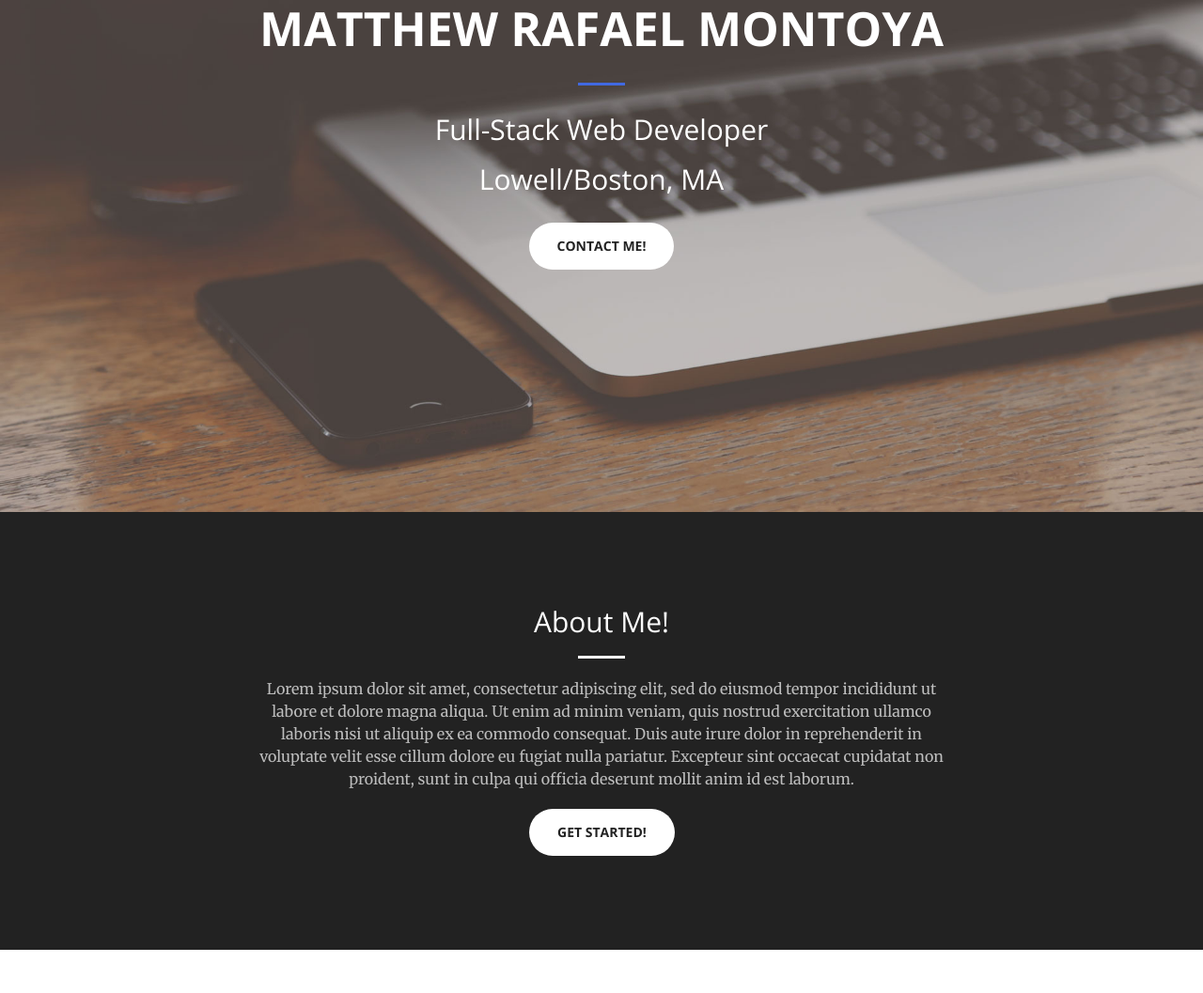
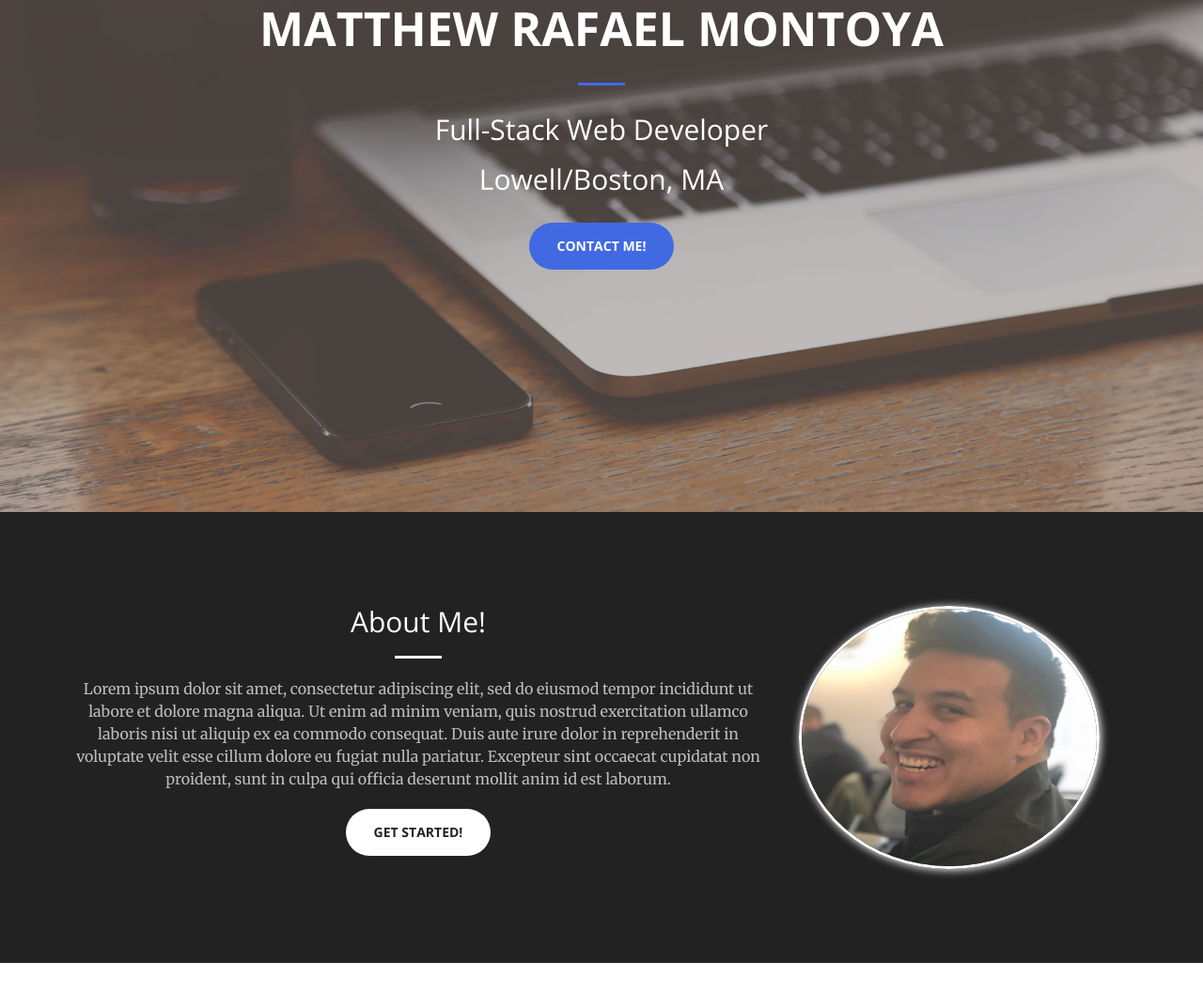
Before and after one commit to Matty-Montoya/matty-montoya.github.io, a website: page index.html in a window 1280 px wide. Shown: the part 255-1312 px from the top of the page at 94% size. Drawn offline with nearby package versions, Linux system fonts and the light colour scheme.

Commit message:
Add picture to about me section. Working on scroll reveal for the picture. Minor css properties to alter photo vh and vw

```diff
--- a/css/creative.css
+++ b/css/creative.css
@@ -52,6 +52,10 @@ p {
     color: #222222;
 }
 
+.contact-me {
+
+}
+
 .bg-primary {
   background-color: #222222;
 }
@@ -69,6 +73,7 @@ section {
   padding: 100px 0;
 }
 
+
 aside {
   padding: 50px 0;
 }
@@ -84,6 +89,15 @@ img {
 
 .no-padding {
   padding: 0;
+}
+
+.photo{
+  border: 3px solid #FFF;
+  box-shadow: 1px 1px 10px #fff;
+  border-radius: 50%;
+  height: 35vh;
+  width: 25vw;
+  visibility: visible;
 }
 
 .navbar {
@@ -137,6 +151,7 @@ img {
 .navbar-default .nav>li.active>a:hover, .navbar-default .nav>li.active>a:focus:hover {
   background-color: transparent;
 }
+
 
 @media (min-width: 768px) {
   .navbar-default {
--- a/index.html
+++ b/index.html
@@ -77,7 +77,7 @@
                 <h2>Full-Stack Web Developer</h2>
                 <h2>Lowell/Boston, MA</h2>
                 <br>
-                <a href="#contact" class="page-scroll btn btn-default btn-xl sr-button">Contact Me!</a>
+                <a href="#contact" class="page-scroll btn btn-primary btn-xl sr-button contact-me">Contact Me!</a>
             </div>
         </div>
     </header>
@@ -85,11 +85,14 @@
     <section class="bg-dark" id="about">
         <div class="container">
             <div class="row">
-                <div class="col-lg-8 col-lg-offset-2 text-center">
+                <div class="col-lg-8 col-xs-12 text-center">
                     <h2 class="section-heading">About Me!</h2>
                     <hr class="light">
                       <p class="text-faded">Lorem ipsum dolor sit amet, consectetur adipiscing elit, sed do eiusmod tempor incididunt ut labore et dolore magna aliqua. Ut enim ad minim veniam, quis nostrud exercitation ullamco laboris nisi ut aliquip ex ea commodo consequat. Duis aute irure dolor in reprehenderit in voluptate velit esse cillum dolore eu fugiat nulla pariatur. Excepteur sint occaecat cupidatat non proident, sunt in culpa qui officia deserunt mollit anim id est laborum.</p>
                       <a href="#skills" class="page-scroll btn btn-default btn-xl sr-button">Get Started!</a>
+                </div>
+                <div class ="col-lg-4 col-xs-12">
+                  <img class="photo sr-photo" src="./img/mateo1.png" alt="">
                 </div>
             </div>
         </div>
@@ -301,7 +304,7 @@
                 <br>
                 <br>
                 <div class="col-lg-12 text-right">
-                  <a href="#page-top" class="page-scroll arrow"><i class="fas fa-arrow-alt-circle-up fa-lg"> Going up? </i></a>
+                  <a href="#page-top" class="page-scroll arrow"><i class="fas fa-arrow-alt-circle-up fa-2x"> </i></a>
                 </div>
               </div>
 
@@ -316,7 +319,7 @@
 
     <!-- Plugin JavaScript -->
     <script src="https://cdnjs.cloudflare.com/ajax/libs/jquery-easing/1.3/jquery.easing.min.js"></script>
-    <script src="vendor/scrollreveal/scrollreveal.min.js"></script>
+    <script src="vendor/scrollreveal/scrollreveal.js"></script>
     <script src="vendor/magnific-popup/jquery.magnific-popup.min.js"></script>
 
     <!-- Theme JavaScript -->
--- a/js/creative.js
+++ b/js/creative.js
@@ -44,6 +44,10 @@
         scale: 0.3,
         distance: '0px'
     }, 300);
+    sr.reveal('.sr-photo', {
+      duration: 1000,
+      delay: 200
+    });
 
     // Initialize and Configure Magnific Popup Lightbox Plugin
     $('.popup-gallery').magnificPopup({
```
